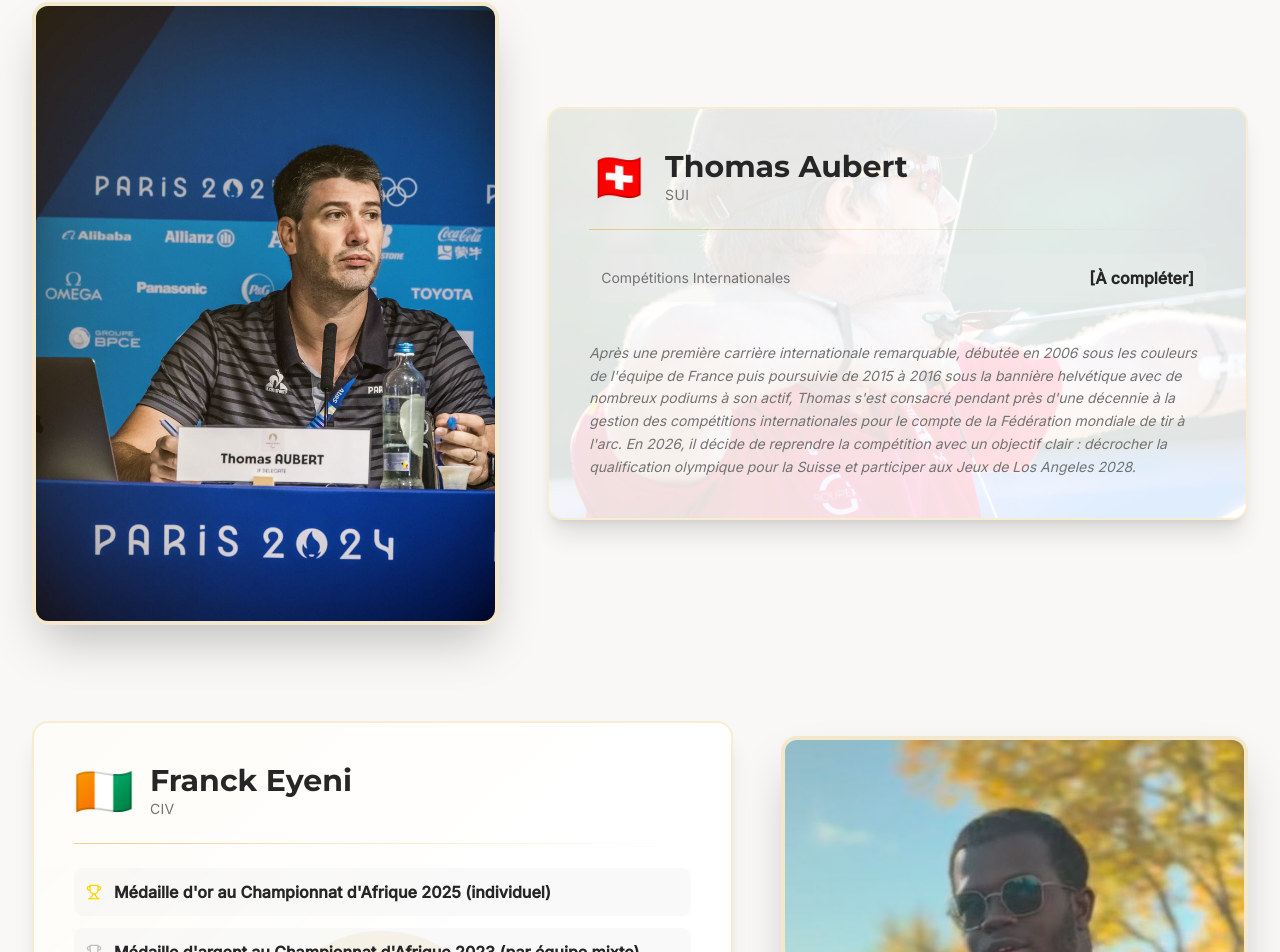
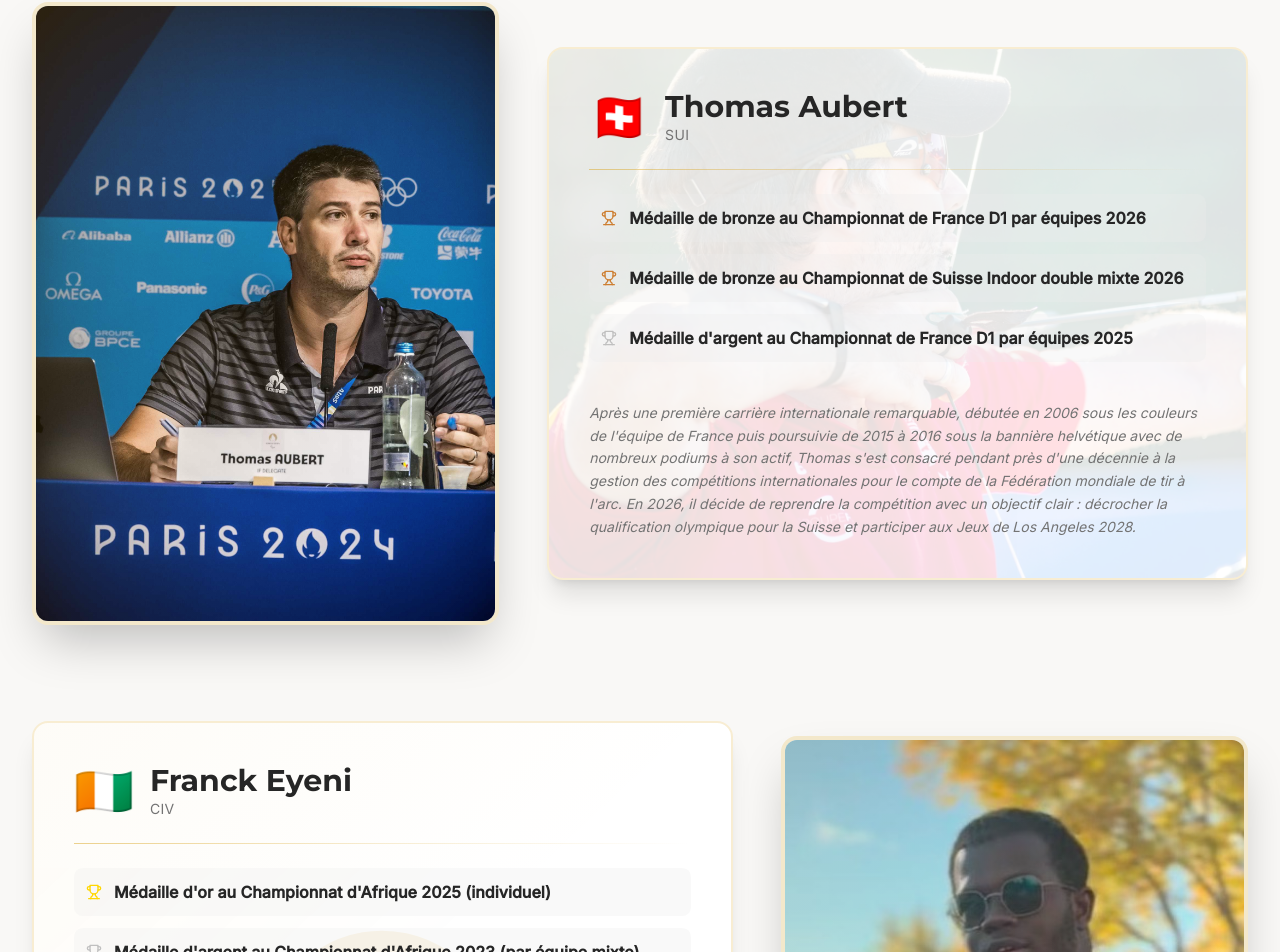
Before and after one commit to nc7hmwtkz4-dot/sg-367be137-3608-459c-9bca-cc2af1e0b7e2-1780337345, a Next.js app: page /los-angeles-2028 in a window 1280 px wide. Shown: the part 3451-4403 px from the top of the page. Built offline with nearby package versions, Linux system fonts and the light colour scheme; no server answers.

Commit message:
feat(data): add awards to thomas aubert profile

```diff
--- a/src/pages/los-angeles-2028.tsx
+++ b/src/pages/los-angeles-2028.tsx
@@ -163,7 +163,11 @@ export default function LosAngeles2028({ rankings }: PageProps) {
               flag="🇨🇭"
               profileImage="/DA6_5642-3.jpg"
               actionImage="/SYG7979.jpg"
-              palmares={[]}
+              palmares={[
+                "Médaille de bronze au Championnat de France D1 par équipes 2026",
+                "Médaille d'argent au Championnat de France D1 par équipes 2025",
+                "Médaille de bronze au Championnat de Suisse Indoor double mixte 2026"
+              ]}
               worldRanking={rankings[5974]}
               isEven={true}>
 
```
